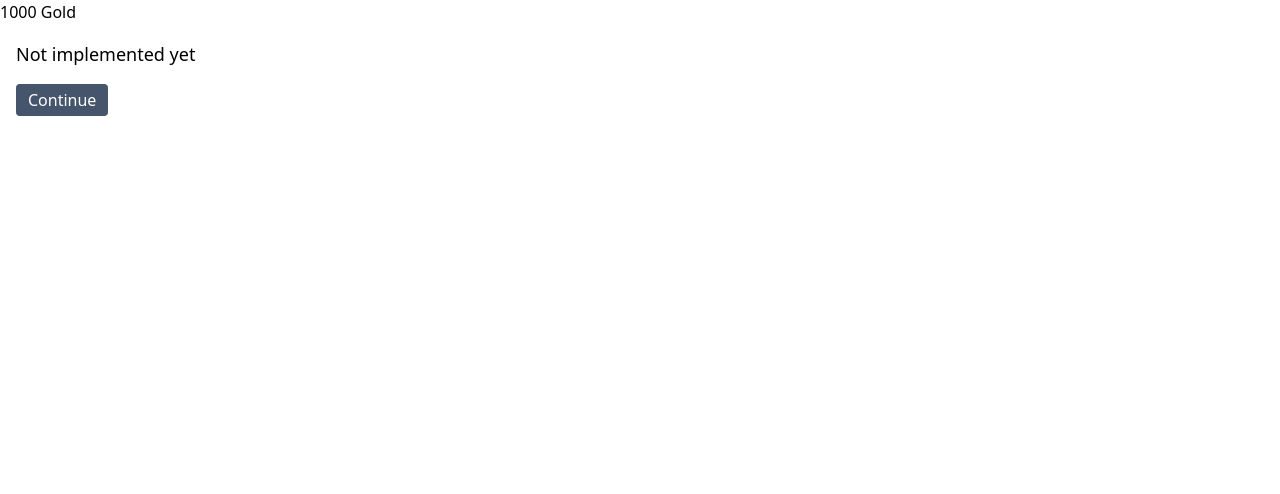
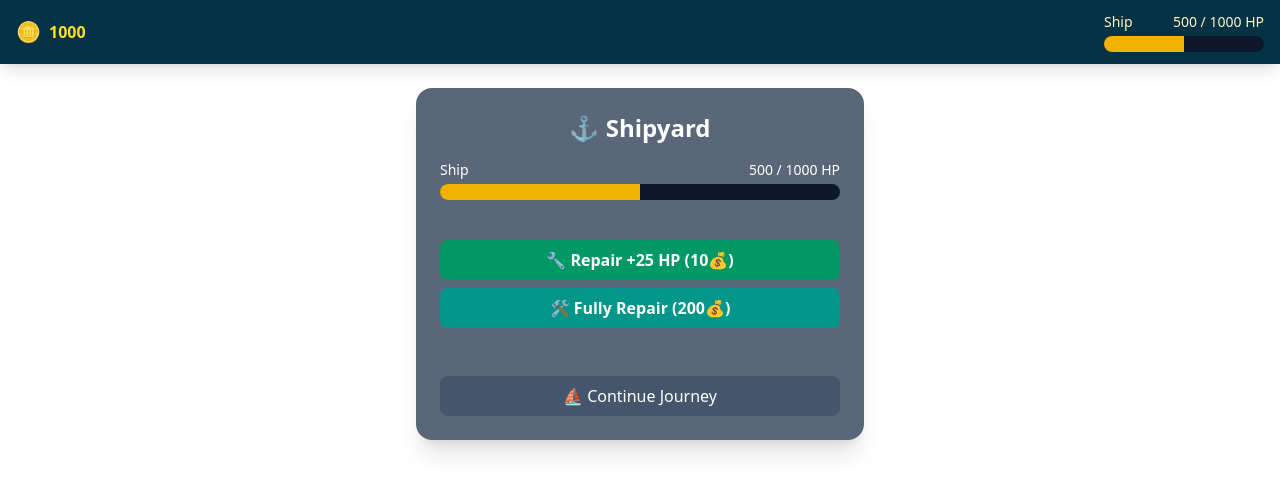
Before and after one commit to AchillesGit/tide-and-trade, a React (Vite) app: page /shipyard in a window 1280 px wide. Shown: the top 494 px of the page. Built offline with nearby package versions, Linux system fonts and the light colour scheme.

Commit message:
add shipyard and add shiphp to ressourcebar

```diff
--- a/src/App.tsx
+++ b/src/App.tsx
@@ -6,6 +6,7 @@ import Inventory from "./components/Inventory";
 import Map from "./components/Map";
 import Placeholder from "./components/Placeholder";
 import ResourcesBar from "./components/ResourcesBar";
+import Shipyard from "./components/Shipyard";
 import Shop from "./components/Shop";
 import { useGameStore } from "./store/gameStore";
 
@@ -30,6 +31,7 @@ const App: FC = () => {
 
       <Routes>
         <Route element={<Map />} path="/" />
+        <Route element={<Shipyard />} path="/shipyard" />
         <Route
           path="/shop"
           element={
--- a/src/components/ResourcesBar.tsx
+++ b/src/components/ResourcesBar.tsx
@@ -1,3 +1,4 @@
+import ShipHpBar from "./ShipHpBar";
 import { useGameStore } from "../store/gameStore";
 
 import type { FC } from "react";
@@ -5,6 +6,20 @@ import type { FC } from "react";
 const ResourcesBar: FC = () => {
   const { gold } = useGameStore();
 
-  return <div className="flex gap-4">{gold} Gold</div>;
+  return (
+    <div className="flex items-center gap-5 bg-cyan-950 px-4 py-3 shadow-lg backdrop-blur text-amber-100">
+      {/* Gold */}
+      <div className="flex items-center gap-2 font-semibold text-yellow-300">
+        <span className="text-xl">🪙</span>
+        <span>{gold}</span>
+      </div>
+
+      {/* HP bar pushed to the right */}
+      <div className="ml-auto w-40">
+        <ShipHpBar />
+      </div>
+    </div>
+  );
 };
+
 export default ResourcesBar;
--- /dev/null
+++ b/src/components/ShipHpBar.tsx
@@ -0,0 +1,36 @@
+import { useGameStore } from "../store/gameStore";
+
+import type { FC } from "react";
+
+const ShipHpBar: FC = () => {
+  const { currentHp, maxHp } = useGameStore();
+
+  const percent = Math.max(0, Math.min(100, (currentHp / maxHp) * 100));
+
+  // Color transitions: red → yellow → green
+  const getColor = () => {
+    if (percent < 30) return "bg-red-600";
+    if (percent < 60) return "bg-yellow-500";
+    return "bg-emerald-500";
+  };
+
+  return (
+    <div>
+      <div className="mb-1 flex justify-between text-sm">
+        <span>Ship</span>
+        <span>
+          {currentHp} / {maxHp} HP
+        </span>
+      </div>
+
+      <div className="h-4 w-full overflow-hidden rounded-full bg-slate-900">
+        <div
+          className={`h-full transition-all duration-500 ${getColor()}`}
+          style={{ width: `${percent}%` }}
+        />
+      </div>
+    </div>
+  );
+};
+
+export default ShipHpBar;
--- /dev/null
+++ b/src/components/Shipyard.tsx
@@ -0,0 +1,102 @@
+import { useNavigate } from "react-router-dom";
+
+import ShipHpBar from "./ShipHpBar";
+import { useGameStore } from "../store/gameStore";
+
+import type { FC } from "react";
+
+const Shipyard: FC = () => {
+  const navigate = useNavigate();
+
+  const { currentHp, maxHp, addCurrentHP, gold, removeGold } = useGameStore();
+
+  const repairAmount = 25;
+  const goldPerHp = 0.4;
+
+  const missingHp = maxHp - currentHp;
+  const singleRepairCost = Math.ceil(repairAmount * goldPerHp);
+  const fullRepairCost = Math.ceil(missingHp * goldPerHp);
+
+  const isFullHp = currentHp >= maxHp;
+  const canAffordSingle = gold >= singleRepairCost;
+  const canAffordFull = gold >= fullRepairCost;
+
+  const repairPartial = () => {
+    if (isFullHp || !canAffordSingle) return;
+    removeGold(singleRepairCost);
+    addCurrentHP(repairAmount);
+  };
+
+  const repairFull = () => {
+    if (isFullHp || !canAffordFull) return;
+    removeGold(fullRepairCost);
+    addCurrentHP(missingHp);
+  };
+
+  return (
+    <div className="flex  items-center justify-center from-slate-900 to-slate-800 p-6 text-white">
+      <div className="w-full max-w-md rounded-2xl bg-slate-700/80 p-6 shadow-xl">
+        <h1 className="mb-4 text-center text-2xl font-bold">⚓ Shipyard</h1>
+
+        {/* HP Bar */}
+        <div className="mb-10">
+          <ShipHpBar />
+        </div>
+
+        {/* Partial Repair */}
+        <button
+          disabled={isFullHp || !canAffordSingle}
+          onClick={repairPartial}
+          type="button"
+          className={`mb-2 w-full rounded-lg px-4 py-2 font-semibold transition
+            ${
+              isFullHp || !canAffordSingle
+                ? "cursor-not-allowed bg-slate-500"
+                : "bg-emerald-600 hover:bg-emerald-700"
+            }`}
+        >
+          🔧 Repair +{repairAmount} HP ({singleRepairCost}💰)
+        </button>
+
+        {/* Full Repair */}
+        <button
+          disabled={isFullHp || !canAffordFull}
+          onClick={repairFull}
+          type="button"
+          className={`mb-10 w-full rounded-lg px-4 py-2 font-semibold transition
+            ${
+              isFullHp || !canAffordFull
+                ? "cursor-not-allowed bg-slate-500"
+                : "bg-teal-600 hover:bg-teal-700"
+            }`}
+        >
+          🛠️ Fully Repair ({fullRepairCost}💰)
+        </button>
+
+        {/* Feedback */}
+        {isFullHp ? (
+          <p className="mb-2 text-center text-sm text-emerald-300">
+            Your ship is fully repaired.
+          </p>
+        ) : null}
+
+        {!isFullHp && !canAffordFull && (
+          <p className="mb-2 text-center text-sm text-red-300">
+            Not enough gold for a full repair.
+          </p>
+        )}
+
+        {/* Continue */}
+        <button
+          className="mt-2 w-full rounded-lg bg-slate-600 px-4 py-2 transition hover:bg-slate-500"
+          onClick={async () => navigate("/")}
+          type="button"
+        >
+          ⛵ Continue Journey
+        </button>
+      </div>
+    </div>
+  );
+};
+
+export default Shipyard;
--- a/src/store/gameStore.ts
+++ b/src/store/gameStore.ts
@@ -5,6 +5,7 @@ import { createHoveredItemSlice } from "./hoveredItemSlice";
 import { createInventorySlice } from "./inventorySlice";
 import { createMapSlice } from "./mapSlice";
 import { createResourceSlice } from "./resourcesSlice";
+import { createShipHpSlice } from "./shipHpSlice";
 import { createShopSlice } from "./shopSlice";
 
 import type { GrabbedItemState } from "./grabbedItemSlice";
@@ -12,6 +13,7 @@ import type { HoveredItemState } from "./hoveredItemSlice";
 import type { InventoryState } from "./inventorySlice";
 import type { MapState } from "./mapSlice";
 import type { ResourceState } from "./resourcesSlice";
+import type { ShipHpState } from "./shipHpSlice";
 import type { ShopState } from "./shopSlice";
 
 /**
@@ -21,6 +23,7 @@ import type { ShopState } from "./shopSlice";
 export type GameState = ShopState &
   InventoryState &
   ResourceState &
+  ShipHpState &
   GrabbedItemState &
   HoveredItemState &
   MapState & {
@@ -33,6 +36,7 @@ export const useGameStore = create<GameState>((...args) => ({
   ...createShopSlice(...args),
   ...createInventorySlice(...args),
   ...createResourceSlice(...args),
+  ...createShipHpSlice(...args),
   ...createGrabbedItemSlice(...args),
   ...createHoveredItemSlice(...args),
   ...createMapSlice(...args),
--- /dev/null
+++ b/src/store/shipHpSlice.ts
@@ -0,0 +1,28 @@
+import type { StateCreator } from "zustand";
+
+/** Simple resource state for tracking player gold. */
+export interface ShipHpState {
+  /** Current amount of HP of the ship */
+  currentHp: number;
+  maxHp: number;
+  /**
+   * Increase current HP.
+   * @param amount - Amount to add
+   */
+  addCurrentHP: (amount: number) => void;
+  /**
+   * Decrease current HP.
+   * @param amount - Amount to remove
+   */
+  removeCurrentHP: (amount: number) => void;
+}
+
+/** Creates the resource slice for managing gold. */
+export const createShipHpSlice: StateCreator<ShipHpState> = (set) => ({
+  currentHp: 500,
+  maxHp: 1000,
+  addCurrentHP: (amount) =>
+    set((state) => ({ currentHp: state.currentHp + amount })),
+  removeCurrentHP: (amount) =>
+    set((state) => ({ currentHp: state.currentHp - amount })),
+});
```
